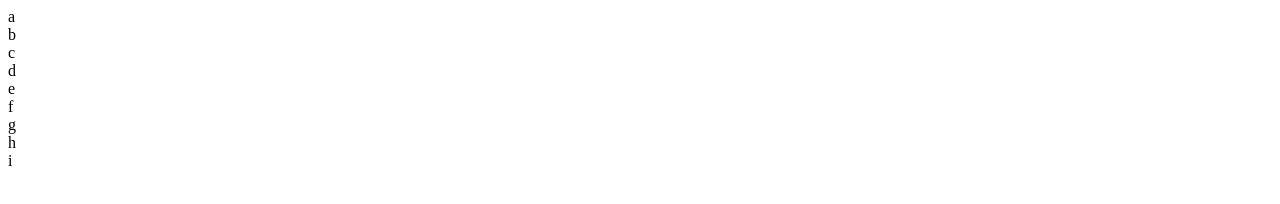
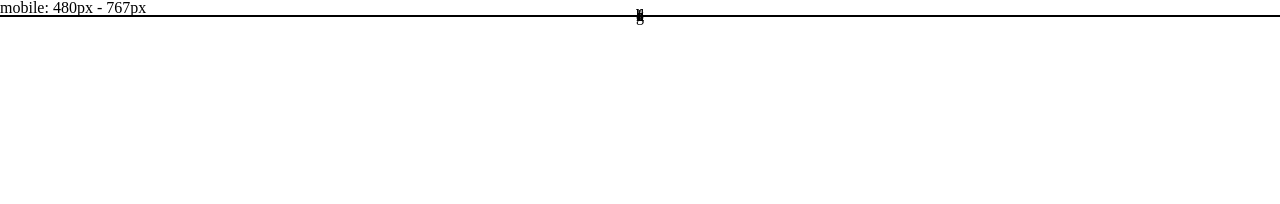
Before and after one commit to ekearm/lab-02, a plain HTML site: page index.html in a window 1280 px wide. Drawn offline with Linux system fonts and the light colour scheme.

Commit message:
added styling to layout, module, and base.css files

```diff
--- a/css/base.css
+++ b/css/base.css
@@ -0,0 +1,17 @@
+@import url(./reset.css);
+@import url(./layout.css);
+@import url(./module.css);
+
+* {
+  box-sizing: border-box;
+}
+
+body {
+  margin: auto;
+}
+
+nav, section, article, footer, aside {
+  position: relative;
+  outline: 1px solid black;
+  color: black;
+}
--- a/css/layout.css
+++ b/css/layout.css
@@ -0,0 +1,2 @@
+@import url('./layouts/mobile.css') (min-width: 480px) and (max-width: 767px);
+@import url('./layouts/desktop.css') (min-width: 768px) and (max-width: 960px);
--- a/css/module.css
+++ b/css/module.css
@@ -0,0 +1,7 @@
+.middle {
+  position: absolute;
+  top: 50%;
+  left: 50%;
+
+  transform: translate(-50%, -50%);
+}
--- a/index.html
+++ b/index.html
@@ -8,6 +8,7 @@
   <title>SMACSS</title>
 </head>
 <body>
+  <h3>mobile: 480px - 767px</h2>
   <nav class="nav"><span class="middle">a</span></nav>
   <div class="content">
     <aside class="sub-nav"><span class="middle">b</span></aside>
```
